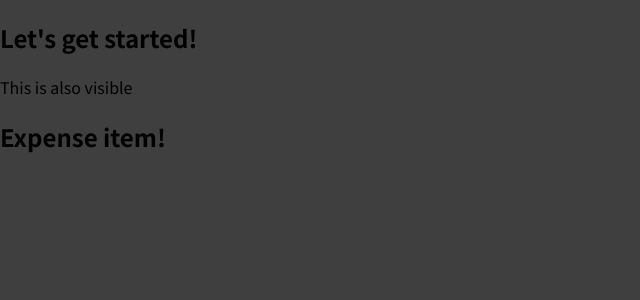
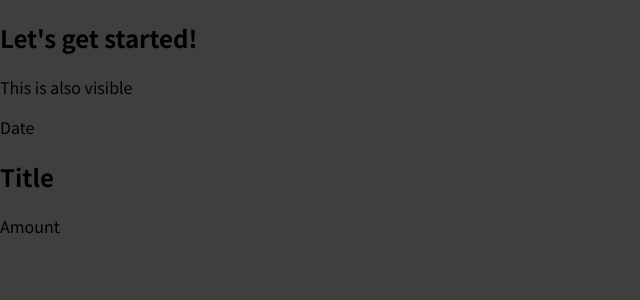
Before and after one commit to kaluczadzsi/react-archive, a JavaScript app in the folder react-basics-and-working-with-components/: page / in a window 1280 px wide. Shown: the top 300 px of the page, without its empty margins (0-640 px from the left). Built offline with nearby package versions, Linux system fonts and the light colour scheme.

Commit message:
Writing more complex JSX code

```diff
--- a/react-basics-and-working-with-components/src/components/ExpenseItem.js
+++ b/react-basics-and-working-with-components/src/components/ExpenseItem.js
@@ -1,5 +1,13 @@
 function ExpenseItem() {
-  return <h2>Expense item!</h2>;
+  return (
+    <div>
+      <div>Date</div>
+      <div>
+        <h2>Title</h2>
+        <div>Amount</div>
+      </div>
+    </div>
+  );
 }
 
 export default ExpenseItem;
```
